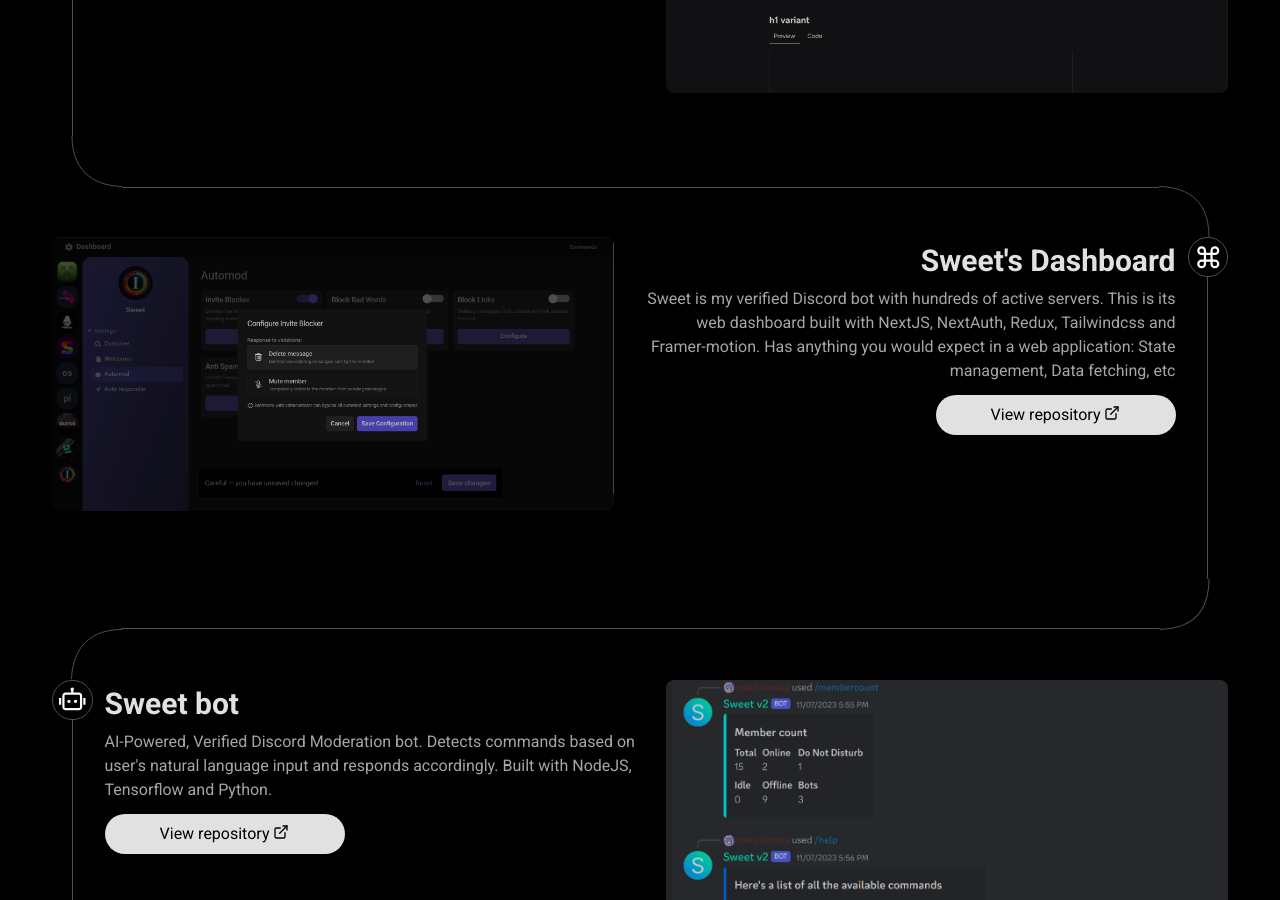
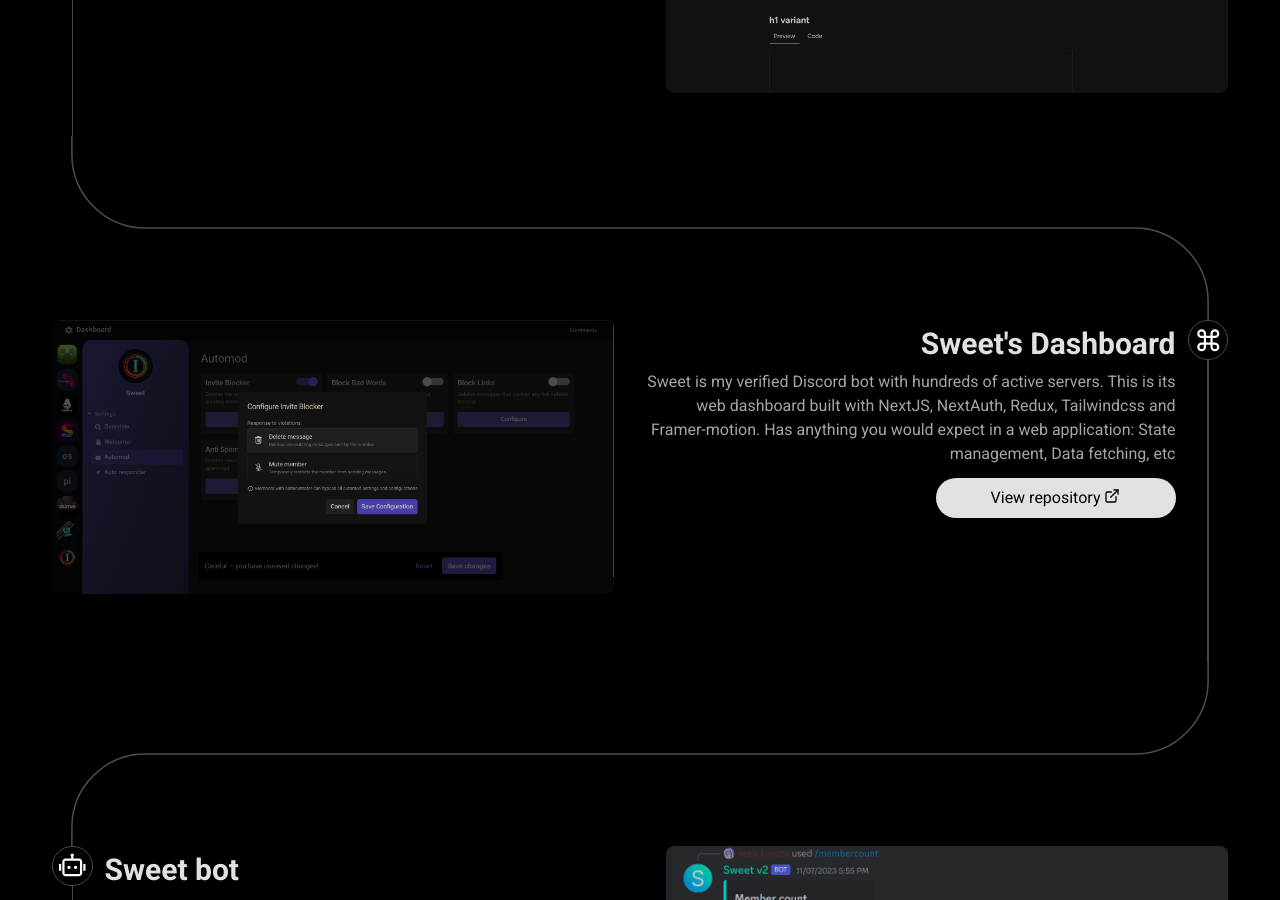
Before and after one commit to Humboorgir/portfolio-v3, a Next.js app: page / in a window 1280 px wide. Shown: the part 1900-2800 px from the top of the page. Built offline with nearby package versions, Linux system fonts and the light colour scheme.

Commit message:
feat(projects): use SVG for lines instead of css

```diff
--- a/src/components/home/projects-section/project.tsx
+++ b/src/components/home/projects-section/project.tsx
@@ -28,8 +28,8 @@
   if (isEven)
     return (
       <>
-        <Column>
-          <Row className="items-stretch px-5 h-fit min-h-[1px]" items="start">
+        <Column className="px-5" items="stretch">
+          <Row className="items-stretch h-fit min-h-[1.5px]" items="start">
             <div className="grid grid-cols-1 md:grid-cols-2">
               <ProjectThumbnail project={project} />
               <Column className="ml-6 items-end mb-36">
@@ -56,52 +56,31 @@
                 <project.icon className="text-[26.5px] text-white" />
               </div>
               {/* line  */}
-              <div className="w-[1px] h-full bg-ring" />
+              <div className="w-[1.5px] h-full bg-ring" />
             </Column>
           </Row>
-          <Row items="start" justify="center" className="w-[calc(100%-75px)] h-[101px]">
-            {/* curve  */}
-            <div className="grow flex justify-end items-start self-end">
-              <svg
-                width="52"
-                height="52"
-                viewBox="0 0 52 52"
-                fill="none"
-                className="stroke-ring rotate-[90deg] -mr-[0.5px] -translate-y-[0.5px]"
-                xmlns="http://www.w3.org/2000/svg">
-                <path d="M2 0C2 40 30 50 52 50.5" strokeWidth="1" />
-              </svg>
-
-              {/* line  */}
-              <div className="h-[1px] grow bg-ring" />
-            </div>
-            <div className="flex items-end">
-              <svg
-                width="52"
-                height="52"
-                viewBox="0 0 52 52"
-                fill="none"
-                className="stroke-ring rotate-[-91deg] -ml-[1px]"
-                xmlns="http://www.w3.org/2000/svg">
-                <path d="M2 0C2 42 30 50 52 50.5" strokeWidth="1" />
-              </svg>
-            </div>
-          </Row>
+          <Image
+            className="scale-x-[-1] px-[1.125rem]"
+            width="1200"
+            height="50"
+            alt="line"
+            src="/line.svg"
+          />
         </Column>
       </>
     );
 
   return (
     <>
-      <Column>
-        <Row className="items-stretch px-5 h-fit min-h-[1px]" items="start">
+      <Column className="px-5">
+        <Row className="items-stretch h-fit min-h-[1.5px]" items="start">
           <Column className="left-0 top-0 mr-3">
             {/* icon */}
             <div className="rounded-full w-fit p-1.5 border border-ring">
               <project.icon className="text-[26.5px] text-white z-20" />
             </div>
             {/* line  */}
-            <div className="w-[1px] h-full bg-ring" />
+            <div className="w-[1.5px] h-full bg-ring" />
           </Column>
 
           <div className="grid grid-cols-1 md:grid-cols-2">
@@ -125,34 +104,7 @@
             <ProjectThumbnail project={project} />
           </div>
         </Row>
-        <Row items="start" justify="center" className="w-[calc(100%-75px)] h-[101px]">
-          {/* curve  */}
-          <div className="grow flex justify-end items-end">
-            <svg
-              width="52"
-              height="52"
-              viewBox="0 0 52 52"
-              fill="none"
-              className="stroke-ring"
-              xmlns="http://www.w3.org/2000/svg">
-              <path d="M2 0C2 40 30 50 52 50.5" strokeWidth="1" />
-            </svg>
-
-            {/* line  */}
-            <div className="h-[1px] grow bg-ring" />
-          </div>
-          <div className="flex items-start self-end">
-            <svg
-              width="52"
-              height="52"
-              viewBox="0 0 52 52"
-              fill="none"
-              className="stroke-ring rotate-[180deg] -ml-[0.3px]"
-              xmlns="http://www.w3.org/2000/svg">
-              <path d="M2 0C2 42 30 50 52 50.5" strokeWidth="1" />
-            </svg>
-          </div>
-        </Row>
+        <Image className="px-[1.125rem]" width="1200" height="50" alt="line" src="/line.svg" />
       </Column>
     </>
   );
--- a/src/components/home/projects-section/projects.tsx
+++ b/src/components/home/projects-section/projects.tsx
@@ -45,7 +45,7 @@
         return <Project project={project} isEven={isEven} />;
       })}
 
-      <Row className="items-stretch w-full justify-end px-5 h-fit min-h-[1px]" items="start">
+      <Row className="items-stretch w-full justify-end px-5 h-fit min-h-[1.5px]" items="start">
         <Column className="items-end mb-36">
           <Text className="text-foreground/90" variant="h3">
             More Projects
@@ -71,7 +71,7 @@
             <Github className="text-[26.5px] text-white" />
           </div>
           {/* line  */}
-          <div className="w-[1px] h-full bg-ring" />
+          <div className="w-[1.5px] h-full bg-ring" />
         </Column>
       </Row>
     </Container>
--- a/src/styles/globals.css
+++ b/src/styles/globals.css
@@ -10,7 +10,7 @@
   --primary: 211 100% 40%;
   --secondary: 240 4% 18%;
   --accent: 240 4% 15%;
-  --ring: 240 6% 32%;
+  --ring: 240 6% 30%;
 
   /* lightmode colors  */
   /* --foreground: 215 28% 17%;
```
Also changed, not shown: public/line.svg (added).
